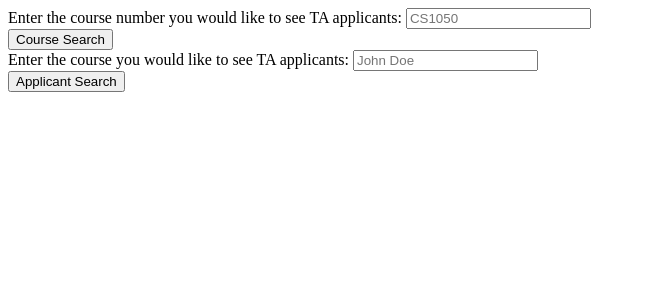
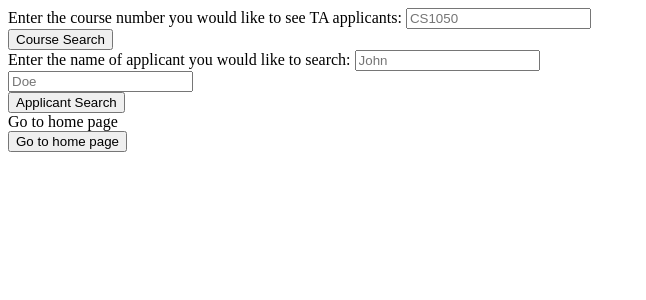
Before and after one commit to bks437/Software-Engineering-Project, a PHP site: page /professor_page.php in a window 1280 px wide. Shown: the top 300 px of the page, without its empty margins (0-646 px from the left). Run offline with PHP 8.4, Linux system fonts and the light colour scheme; the visitor is signed in with stand-in values (Sample User, id 1); some libraries are stand-ins or nearby versions.

Commit message:
update professor page

```diff
--- a/phpAPP/professor_page.php
+++ b/phpAPP/professor_page.php
@@ -43,13 +43,11 @@
 				$student = $row['ta_username'];
 				echo "<tr>";
 					echo "<td>$student</td>";
-					echo "<td><a href=\"#\">Student Info</td>";
-					echo "<td><a href=\"#\">Add Comments</td>";
-					echo "<td><a href=\"#\">View Resume</td>";
-					echo "<td><a href=\"#\">Request as TA</td>";
-
+					echo "<td><a href=\"stu_info.php?ta_username=Value\">Student Info</a></td>";
+					echo "<td><a href=\"add_comment.php?ta_username=Value\">Add Comments</a></td>";
+					echo "<td><a href=\"view_resume.php?ta_username=Value\">View Resume</a></td>";
+					echo "<td><a href=\"request_as_ta.php?ta_username=Value\">Request as TA</a></td>";
 				echo "</tr>";
-
 			$i++;
 			}
 		}
@@ -58,7 +56,7 @@
 
 
 	//if search by applicant name
-	elseif (isset($_POST['ASearch'])) {
+	if (isset($_POST['ASearch'])) {
 
 		//connect to database
 		include("../phpSQL/test/database.php");
@@ -66,30 +64,66 @@
 		$dbconn=pg_connect(HOST." ".DBNAME." ".USERNAME." ".PASSWORD)
 				or die('Could not connect: ' . pg_last_error());
 
-		//find applicant userID based on provided name;
-		$applicantName = $_POST['applicantName'];
+		//find applicant userID based on provided first name and/or last name;
+		if($_POST['applicant_fName']) {
 
-		// need to work this out using a full name
-		$username_find = "SELECT P.username from DLL.person P where P.fname = '$applicantName' AND P.lname = '$applicantName';";
+			//if both first name and last name are searched
+			if($_POST['applicant_lName']) {
+
+				$applicant_fName = $_POST['applicant_fName'];
+				$applicant_lName = $_POST['applicant_lName'];
+				$username_find = "SELECT P.username from DDL.person P where lower(P.fname) = lower('$applicant_fName') AND lower(P.lname) = lower('$applicant_lName');";
 				$result= pg_query($dbconn, $username_find)or die('error! ' . pg_last_error());
 
-		//find courseIDs wanted by the TA searched for;
-		$query = "SELECT wtt.c_id FROM DLL.wants_to_teach wtt  where wtt.ta_username = '$result' ORDER by c_id;";
-		$result= pg_query($dbconn, $query)or die('error! ' . pg_last_error());
+			}
+
+			//if only first name is searched
+			else {
+
+				$applicant_fName = $_POST['applicant_fName'];
+				$username_find = "SELECT P.username from DDL.person P where lower(P.fname) = lower('$applicant_fName');";
+				$result= pg_query($dbconn, $username_find)or die('error! ' . pg_last_error());
+			}
+		}
+
+		//if only last name is searched
+		elseif ($_POST['applicant_lName']){
+				$applicant_lName = $_POST['applicant_lName'];
+				$username_find = "SELECT P.username from DDL.person P where lower(P.lname) = lower('$applicant_lName');";
+				$result= pg_query($dbconn, $username_find)or die('error! ' . pg_last_error());
+
+		}
+		else{
+			$result = false;
+			echo "Wrong! Both first name and last name can not be empty!".'<br/><br/><br/>';
+		}
+
 
 		if ($result == false) {
 			$_SESSION['form_search']=false;
 		}
 		else {
 
+			if(pg_num_rows($result)!=0) {
+
+				$search_result = pg_fetch_array($result)[0];
+					echo "username is:".$search_result.'<br/>';
+					echo "arrar size is:".(pg_num_rows($result)).'<br/>';
+
+				//find courseIDs wanted by the TA searched for;
+				$query = "SELECT wtt.c_id FROM DDL.wants_to_teach wtt  where wtt.ta_username = '$search_result' ORDER by c_id;";
+				$result= pg_query($dbconn, $query)or die('error! ' . pg_last_error());
+
 				//display result in tables with link to course info;
 				echo "<table border ='1'>";
 					echo "<tr>";
-					echo "<td><b>Course ID</b></td>";
-					echo "<td><b>Course Info</b></td>";
+						echo "<td>Course ID</td>";
+						echo "<td>Course Info</td>";
 
 					echo "</tr>";
 
+				$num_rows = pg_num_rows($result);
+				echo "number of rows:".$num_rows;
 				$i=1;
 				while($row = pg_fetch_array($result)) {
 					$course = $row['c_id'];
@@ -97,17 +131,20 @@
 						echo "<td>$course</td>";
 						echo "<td><a href=\"#\">Course Info</td>";
 					echo "</tr>";
-
-			$i++;
-			}
 				}
 			}
 
+			else{
+				echo "No matching data found!";
+			}
+		}
 
-//	else {
-//		header("Location: professor_page.php");
-//		pg_close($dbconn);
-//	}
+	}
+
+	//go to home page
+	if (isset($_POST['homepage'])) {
+		header("Location: ../phpSQL/homepage.php");
+	}
 
 ?>
 
@@ -130,13 +167,23 @@
 				<button type="submit" name="CSearch" value="search by course">Course Search</button>
 		</div>
 		<div>
-				<label for="applicantName" > Enter the course you would like to see TA applicants: </label>
-				<input type="text" name="applicantName" id="applicantSearch" placeholder = "John Doe"></input><br>
+				<label for="applicantName" > Enter the name of applicant you would like to search: </label>
+				<input type="text" name="applicant_fName" id="applicantSearch" placeholder = "John"></input><br>
+				<input type="text" name="applicant_lName" id="applicantSearch" placeholder = "Doe"></input><br>
 				<button type="submit" name="ASearch" value="search by applicant">Applicant Search</button>
+		</div>
+		<!--comment on applicants of their choosing
+					button in generated table to add to comment of person-->
+
+		 <!-- Go to homepage -->
+
+		<div >
+				<label for="homepage">Go to home page</label><br>
+
+				<input type="submit" name="homepage" value="Go to home page"></input>
+
 		</div>
 
 
-		<!--comment on applicants of their choosing
-					button in generated table to add to comment of person-->
 	</body>
 </html>
```
Lines whose indentation alone changed are shown as unchanged.
